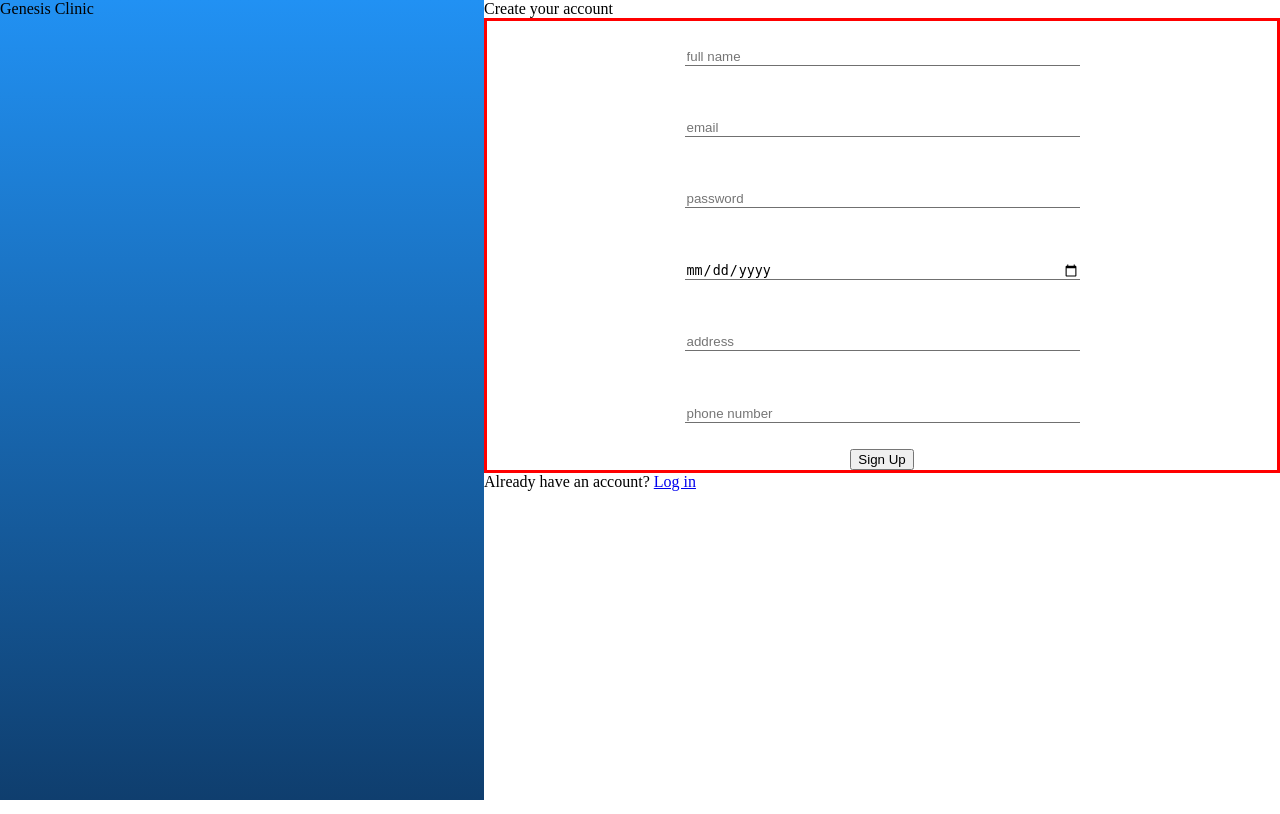
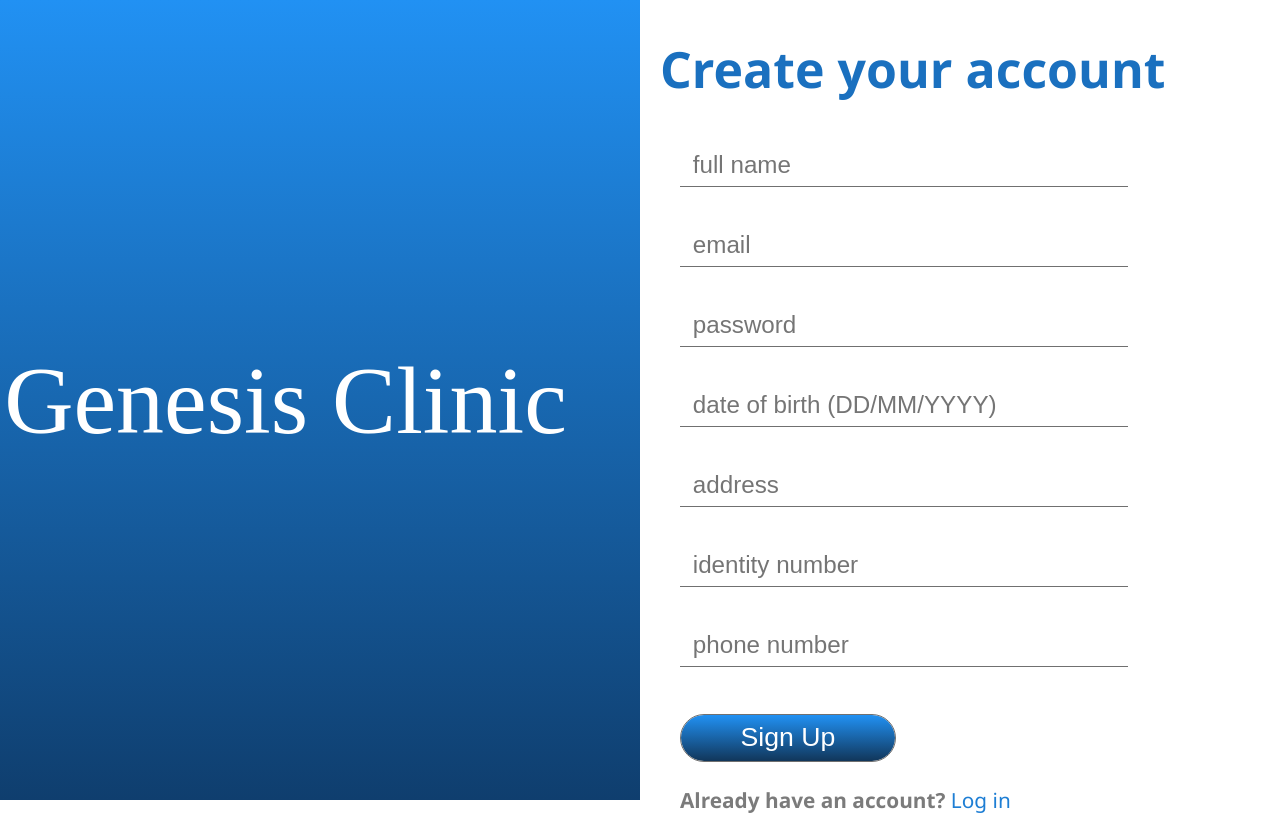
Before and after one commit to shizzeer/wdpai, a PHP site: page /public/views/registration.html in a window 1280 px wide. Run offline with PHP 8.4, Linux system fonts and the light colour scheme.

Commit message:
Registration page desktop version done

```diff
--- a/public/css/registration.css
+++ b/public/css/registration.css
@@ -4,35 +4,116 @@
 
 body {
     margin: 0;
+    font-family: 'Segoe UI';
+}
+
+#logo {
+    text-align: left;
+    font: normal normal normal 6em Gadugi;
+    letter-spacing: 0px;
+    color: #FFFFFF;
+    width: 50%;
+    text-align: center;
 }
 
 .container {
+    width: 100vw;
+    height: 100vh;
+
     display: flex;
     flex-direction: row;
     justify-content: center;
-    /* border: 3px solid red; */
+    align-items: center;
 }
 
 .logo_container {
+    display: flex;
+    align-items: center;
+
     background: transparent linear-gradient(180deg, #2191F3 0%, #0F3E6E 100%) 0% 0% no-repeat padding-box;
     height: 100vh;
     width: 50%;
+    text-align: center;
+}
+
+#logo {
+    font: normal normal normal 6em Gadugi;
+    color: #FFFFFF;
+    width: 100%;
+    margin-left: -0.36em;
 }
 
 .form_container {
     height: 100vh;
+    width: 50%;
     align-items: center;
 }
 
+.form_header {
+    margin-top: 2vh;
+    padding: 20px;
+}
+
 .registration {
-    border: 3px solid red;
-    text-align: center;
+    margin-top: -2vh;
+}
+
+.form_header_txt {
+    font: normal normal bold 50px/67px Segoe UI;
+    letter-spacing: 0px;
+    color: #1A70BF;
 }
 
 input {
+    display: block;
     background-color: transparent;
     border: none;
     border-bottom: 1px solid #707070;
-    width: 50%;
-    margin: 2em auto;
+    width: 70%;
+    padding: 1vh 1.6vh;
+    margin: 5vh;
 }
+
+*:focus {
+    outline: none !important;
+    border: 1px solid rgb(58, 81, 250);
+    box-shadow: 0 0 10px #719ECE;
+}
+
+input,
+input::placeholder {
+    font-size: 1.23em;
+}
+
+.sign_up_button {
+    width: 27vh;
+    height: 6vh;
+    background: transparent linear-gradient(180deg, #2191F3 0%, #11365A 100%) 0% 0% no-repeat padding-box;
+    border: 1px solid #707070;
+    border-radius: 47px;
+    margin-left: 5vh;
+    margin-top: -3vh;
+}
+
+#sign_up_text {
+    color: white;
+    font-size: 2em;
+}
+
+.sign_up_footer {
+    margin-top: 3vh;
+    margin-left: 5vh;
+    font-weight: bold;
+}
+
+.sign_up_footer_txt {
+    font-weight: bold;
+    color: #7B7B7B;
+    font-size: 1.3em;
+}
+
+a {
+    font-weight: normal;
+    text-decoration: none;
+    color: #1E7ED4;
+}
--- a/public/views/registration.html
+++ b/public/views/registration.html
@@ -13,20 +13,23 @@
             <span id="logo">Genesis Clinic</span>
         </div>
         <div class="form_container">
-            <span class="form_header">Create your account</span>
+            <div class="form_header">
+                <span class="form_header_txt">Create your account</span>
+            </div>
             <form class="registration">
                 <input type="text" name="full_name" placeholder="full name">
                 <input type="email" name="email" placeholder="email">
                 <input type="password" name="password" placeholder="password">
-                <input type="date" name="date_of_birth" placeholder="date of birth (DD/MM/YYYY)">
+                <input type="text" name="date_of_birth" placeholder="date of birth (DD/MM/YYYY)">
                 <input type="text" name="address" placeholder="address">
+                <input type="text" name="identity_number" placeholder="identity number">
                 <input type="number" name="phone_number" placeholder="phone number"><br>
                 <button class="sign_up_button">
                     <span id="sign_up_text">Sign Up</span>
                 </button>
             </form>
             <div class="sign_up_footer">
-                <span class="sign_up_footer_txt">Already have an account? <a href="#">Log in</a></a></span>
+                <span class="sign_up_footer_txt">Already have an account? <a href="login.html">Log in</a></a></span>
             </div>
         </div>
     </div>
```
Also changed, not shown: public/css/login.css (+6 -6 lines).
